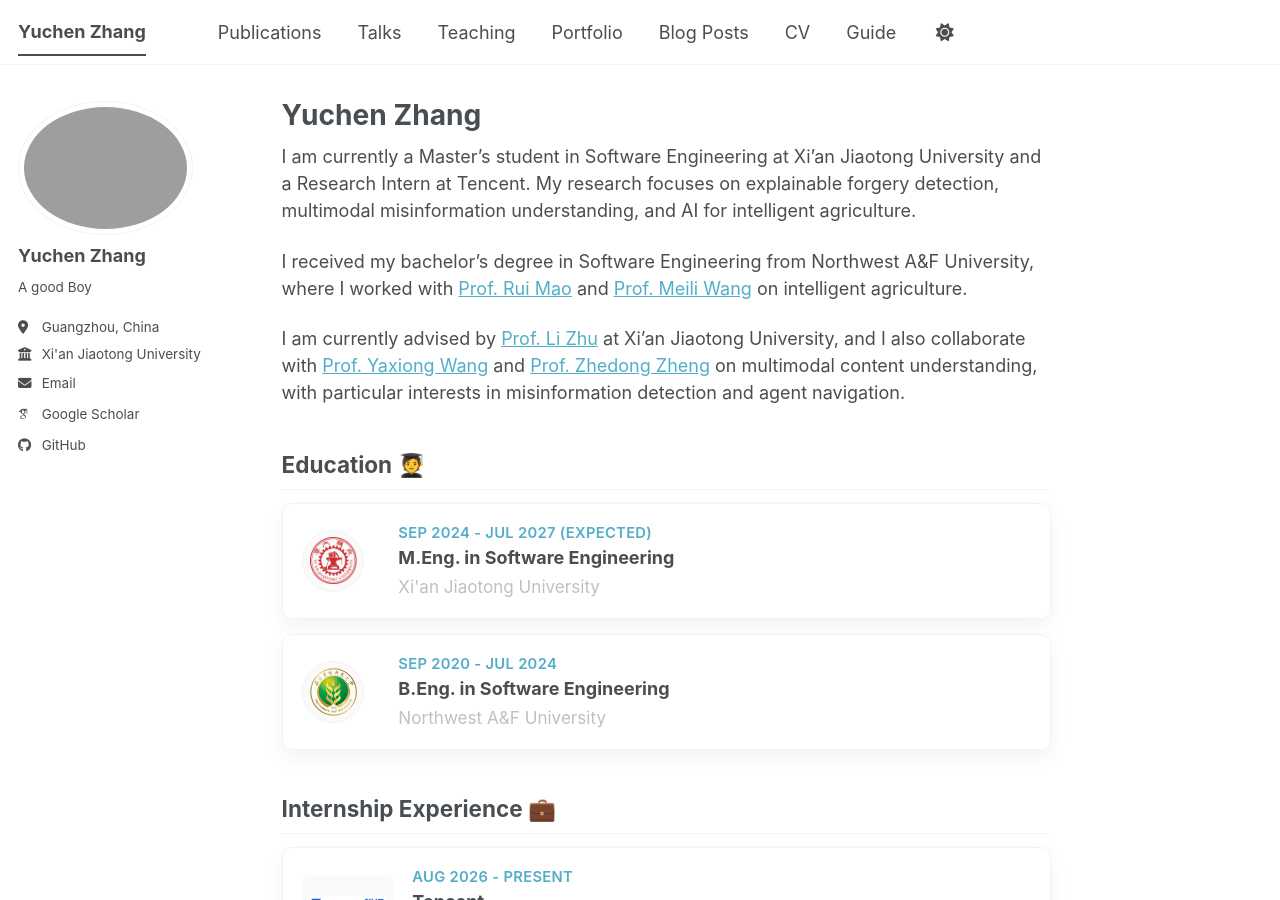
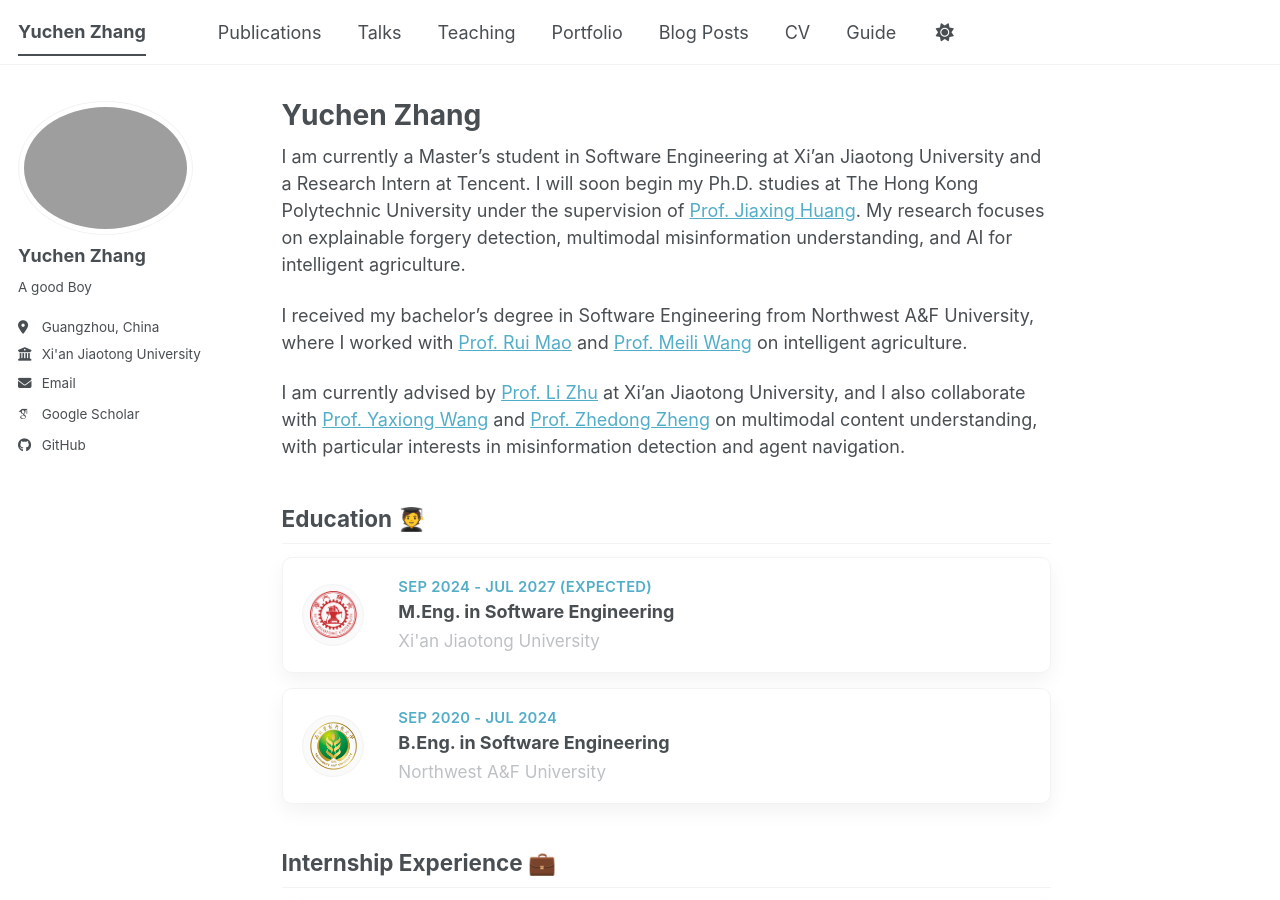
Before and after one commit to YcZhangSing/YcZhangSing.github.io, a Jekyll site: the page built from _pages/about.md, in a window 1280 px wide and 900 px high. Built offline with Jekyll 4.4.1, drawn with Linux system fonts in a browser that asks for light colours; some web fonts are replaced; a script bundle is joined from its source files by our own code; library files that are not in the unit come from our copies.

Commit message:
Update homepage bio with PhD plan

```diff
--- a/_pages/about.md
+++ b/_pages/about.md
@@ -7,7 +7,7 @@ redirect_from:
   - /about.html
 ---
 
-I am currently a Master's student in Software Engineering at Xi'an Jiaotong University and a Research Intern at Tencent. My research focuses on explainable forgery detection, multimodal misinformation understanding, and AI for intelligent agriculture.
+I am currently a Master's student in Software Engineering at Xi'an Jiaotong University and a Research Intern at Tencent. I will soon begin my Ph.D. studies at The Hong Kong Polytechnic University under the supervision of [Prof. Jiaxing Huang](https://jxhuang0508.github.io). My research focuses on explainable forgery detection, multimodal misinformation understanding, and AI for intelligent agriculture.
 
 I received my bachelor's degree in Software Engineering from Northwest A&F University, where I worked with [Prof. Rui Mao](https://cie.nwsuaf.edu.cn/szdw/fjs/2008116098/index.htm) and [Prof. Meili Wang](https://cie.nwsuaf.edu.cn/szdw/js/2012110003/index.htm) on intelligent agriculture.
 
```
